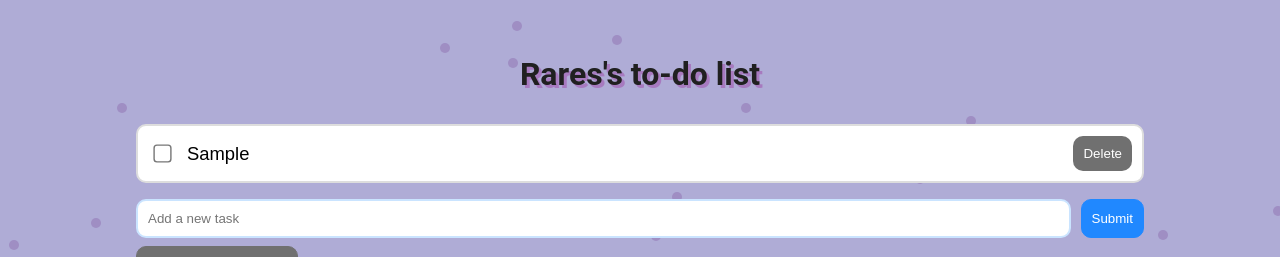
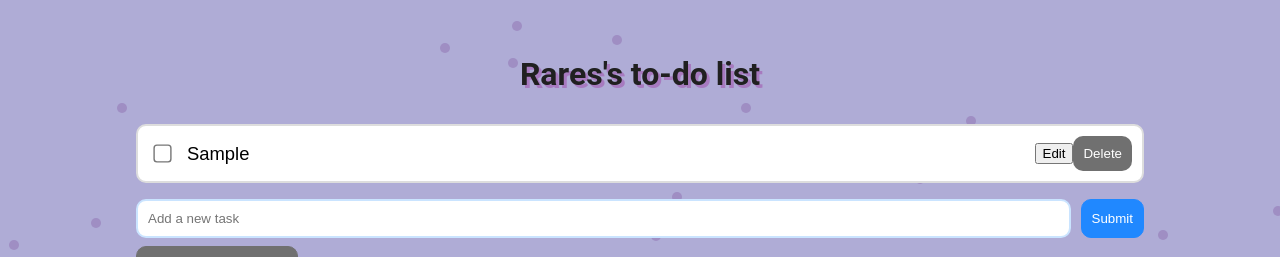
Before and after one commit to rerj/to-do-list-project, a React (Vite) app: page / in a window 1280 px wide. Both pictures are taken after typing "Sample" into the empty fields and a click on the button "Submit". Shown: the top 257 px of the page. Built offline with nearby package versions, Linux system fonts and the light colour scheme.

Commit message:
Added edit, cancel and save buttons and functionalities.

```diff
--- a/src/App.tsx
+++ b/src/App.tsx
@@ -41,11 +41,24 @@ function App() {
     setTasks((prevTasks) => prevTasks.filter((task) => !task.checked));
   };
 
+  const editTask = (taskId: number, newText: string) => {
+    setTasks((prevTasks) =>
+      prevTasks.map((task) =>
+        task.id === taskId ? { ...task, text: newText } : task
+      )
+    );
+  };
+
   return (
     <>
       <h1 className="list-heading">Rares's to-do list</h1>
 
-      <TaskList tasks={tasks} deleteTask={deleteTask} toggleTask={toggleTask} />
+      <TaskList
+        tasks={tasks}
+        deleteTask={deleteTask}
+        toggleTask={toggleTask}
+        editTask={editTask}
+      />
 
       <TaskForm addTask={addTask} />
 
--- a/src/components/TaskItem.tsx
+++ b/src/components/TaskItem.tsx
@@ -10,14 +10,40 @@ interface TaskItemProps {
   task: Task;
   deleteTask: (id: number) => void;
   toggleTask: (taskId: number) => void;
+  editTask: (taskId: number, newText: string) => void;
 }
 
-const TaskItem = ({ task, deleteTask, toggleTask }: TaskItemProps) => {
+const TaskItem = ({
+  task,
+  deleteTask,
+  toggleTask,
+  editTask,
+}: TaskItemProps) => {
   const [checked, setChecked] = useState(false);
+  const [isEditing, setIsEditing] = useState(false);
+  const [editedText, setEditedText] = useState(task.text);
 
   const handleCheckboxChange = () => {
     setChecked(!checked);
     toggleTask(task.id);
+  };
+
+  const handleEditClick = () => {
+    setIsEditing(true);
+  };
+
+  const handleSaveClick = () => {
+    editTask(task.id, editedText);
+    setIsEditing(false);
+  };
+
+  const handleCancelClick = () => {
+    setEditedText(task.text);
+    setIsEditing(false);
+  };
+
+  const handleChange = (event: React.ChangeEvent<HTMLInputElement>) => {
+    setEditedText(event.target.value);
   };
 
   return (
@@ -27,7 +53,35 @@ const TaskItem = ({ task, deleteTask, toggleTask }: TaskItemProps) => {
         checked={checked}
         onChange={handleCheckboxChange}
       />
+      {isEditing ? (
+        <>
+          <input
+            className="text-edit"
+            type="text"
+            value={editedText}
+            onChange={handleChange}
+          />
+
+          <button type="button" className="task-save" onClick={handleSaveClick}>
+            &#10004; {/*Checkmark*/}
+          </button>
+
+          <button
+            type="button"
+            className="task-cancel"
+            onClick={handleCancelClick}
+          >
+            &#10006; {/*Cross*/}
+          </button>
+        </>
+      ) : (
+        <>
           <li className="task-text">{task.text}</li>
+
+          <button type="button" className="task-edit" onClick={handleEditClick}>
+            Edit
+          </button>
+
           <button
             type="button"
             className="task-delete"
@@ -35,6 +89,8 @@ const TaskItem = ({ task, deleteTask, toggleTask }: TaskItemProps) => {
           >
             Delete
           </button>
+        </>
+      )}
     </div>
   );
 };
--- a/src/components/TaskList.tsx
+++ b/src/components/TaskList.tsx
@@ -10,9 +10,15 @@ interface TaskListProps {
   tasks: Task[];
   deleteTask: (id: number) => void;
   toggleTask: (id: number) => void;
+  editTask: (taskId: number, newText: string) => void;
 }
 
-const TaskList = ({ tasks, deleteTask, toggleTask }: TaskListProps) => {
+const TaskList = ({
+  tasks,
+  deleteTask,
+  toggleTask,
+  editTask,
+}: TaskListProps) => {
   const SortedTasks = [...tasks].sort((a, b) =>
     a.checked === b.checked ? 0 : a.checked ? 1 : -1
   );
@@ -34,6 +40,7 @@ const TaskList = ({ tasks, deleteTask, toggleTask }: TaskListProps) => {
           task={task}
           deleteTask={deleteTask}
           toggleTask={toggleTask}
+          editTask={editTask}
         />
       ))}
     </ul>
```
Lines whose indentation alone changed are shown as unchanged.
